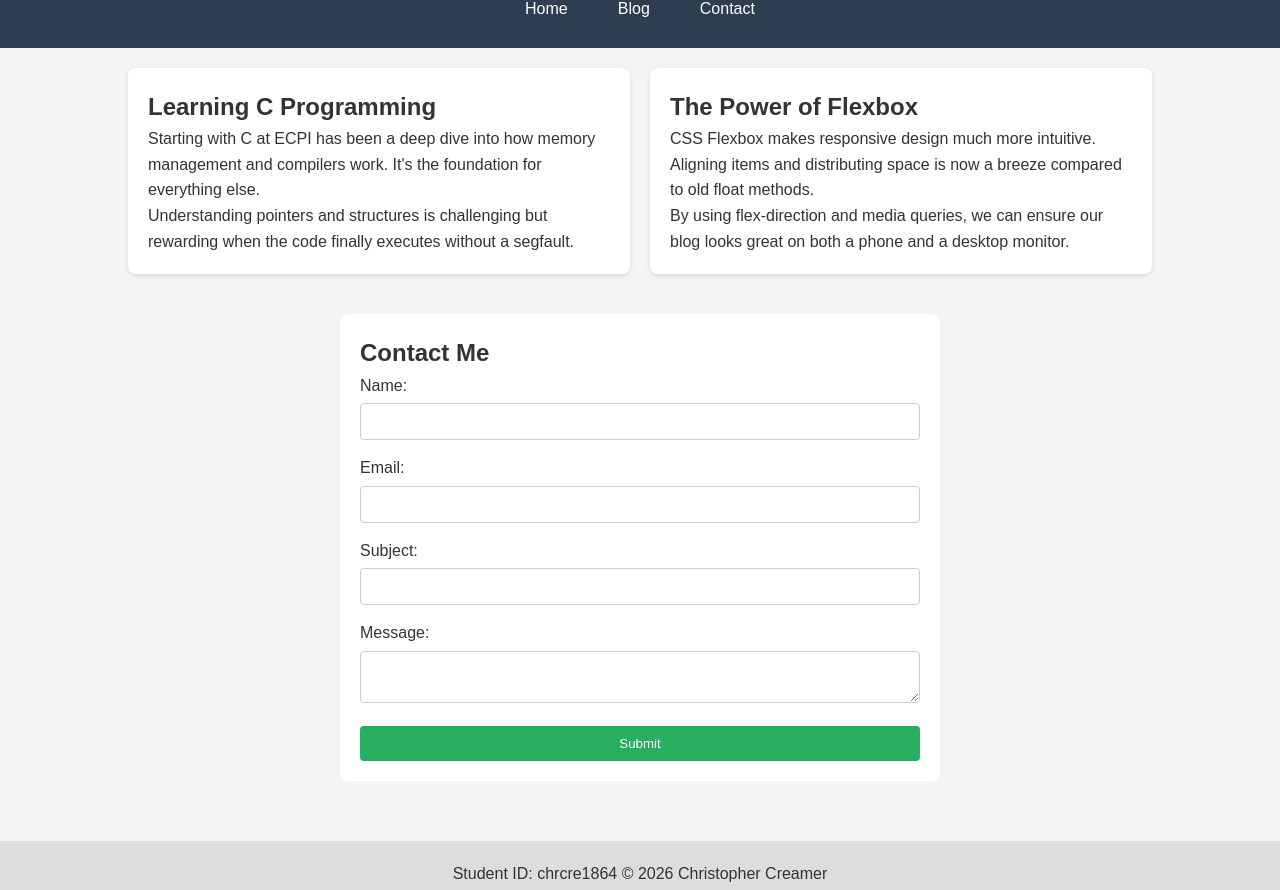
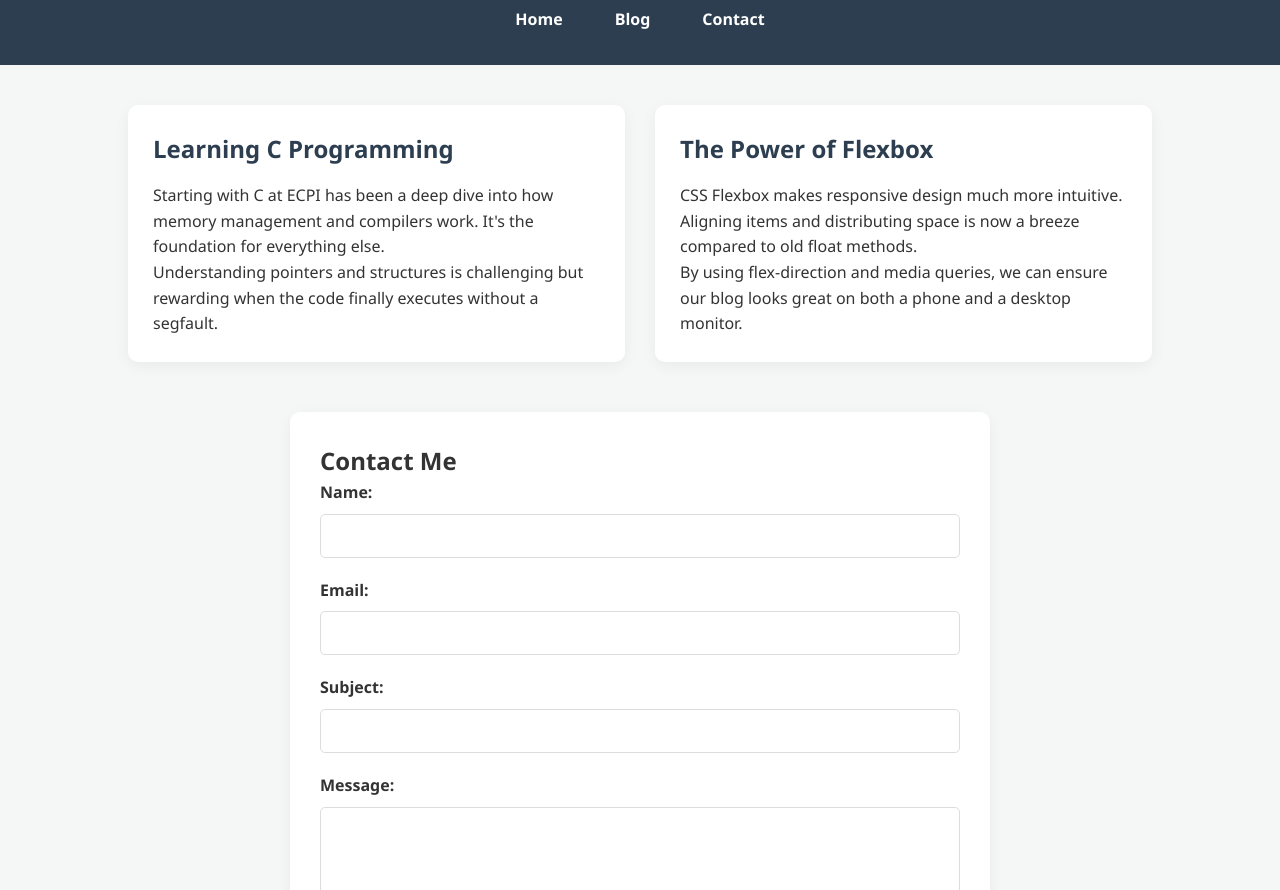
Before and after one commit to ccreamer001/blog, a plain HTML site: page index.html in a window 1280 px wide. Shown: the part 91-981 px from the top of the page. Drawn offline with Linux system fonts and the light colour scheme.

Commit message:
Update styles.css

```diff
--- a/styles.css
+++ b/styles.css
@@ -1,4 +1,4 @@
-/* General Styles */
+/* --- General Styles --- */
 * {
     box-sizing: border-box;
     margin: 0;
@@ -6,20 +6,21 @@
 }
 
 body {
-    font-family: Arial, sans-serif;
+    font-family: 'Segoe UI', Tahoma, Geneva, Verdana, sans-serif;
     line-height: 1.6;
-    background-color: #f4f4f4;
+    background-color: #f4f7f6;
     color: #333;
     display: flex;
     flex-direction: column;
     align-items: center;
 }
 
+/* --- Task 1: Header & Nav --- */
 header {
-    background: #2c3e50;
-    color: white;
+    background-color: #2c3e50;
+    color: #ffffff;
     width: 100%;
-    padding: 1rem 0;
+    padding: 2rem 0;
     text-align: center;
 }
 
@@ -27,124 +28,160 @@ nav ul {
     list-style: none;
     display: flex;
     justify-content: center;
-    padding-top: 10px;
+    gap: 20px;
+    margin-top: 15px;
 }
 
+/* Task 6: Smooth Hover Effect for Links */
 nav a {
-    color: white;
+    color: #ffffff;
     text-decoration: none;
-    padding: 10px 20px;
-    margin: 0 5px;
-    display: block;
-    transition: background-color 0.3s ease; /* Task 6: Transition */
+    font-weight: bold;
+    padding: 8px 16px;
+    transition: background-color 0.3s ease, color 0.3s ease;
 }
 
-/* Task 6: Hover effect for links */
 nav a:hover {
-    background-color: #34495e;
-    border-radius: 5px;
+    background-color: #34495e; /* Change background on hover */
+    color: #3498db;
+    border-radius: 4px;
 }
 
-/* Task 1 & 4: Layout */
-main {
-    max-width: 1200px;
-    width: 90%;
-    margin: 20px auto;
+/* --- Task 6: Keyframes Fade-In Effect --- */
+@keyframes fadeInEffect {
+    from {
+        opacity: 0;
+        transform: translateY(20px);
+    }
+    to {
+        opacity: 1;
+        transform: translateY(0);
+    }
 }
 
+/* Applying animation to the main element */
+main {
+    width: 90%;
+    max-width: 1100px;
+    margin: 40px auto;
+    animation: fadeInEffect 1.5s ease-out; /* Task 6 animation */
+}
+
+/* --- Task 4: Flexbox Layout for Articles --- */
 .articles-container {
     display: flex;
-    gap: 20px;
-    margin-bottom: 40px;
+    gap: 30px;
+    margin-bottom: 50px;
 }
 
 article {
-    background: white;
-    padding: 20px;
-    border-radius: 8px;
-    box-shadow: 0 2px 5px rgba(0,0,0,0.1);
-    flex: 1;
+    background: #fff;
+    padding: 25px;
+    border-radius: 10px;
+    box-shadow: 0 4px 15px rgba(0,0,0,0.05);
+    flex: 1; /* Ensures they take equal space side-by-side */
 }
 
-/* Task 2: Contact Form Styling */
-#contact {
+article h2 {
+    margin-bottom: 15px;
+    color: #2c3e50;
+}
+
+/* --- Task 2 & 4: Contact Form --- */
+section#contact {
     background: #fff;
-    padding: 20px;
-    border-radius: 8px;
-    width: 100%;
-    max-width: 600px;
+    padding: 30px;
+    border-radius: 10px;
+    box-shadow: 0 4px 15px rgba(0,0,0,0.05);
+    max-width: 700px;
     margin: 0 auto;
 }
 
 .form-group {
-    margin-bottom: 15px;
+    margin-bottom: 20px;
 }
 
 label {
     display: block;
-    margin-bottom: 5px;
+    margin-bottom: 8px;
+    font-weight: bold;
 }
 
+/* Task 6: Transition for form elements */
 input, textarea {
     width: 100%;
-    padding: 10px;
-    border: 1px solid #ccc;
-    border-radius: 4px;
-    transition: border-color 0.3s ease, background-color 0.3s ease; /* Task 6 */
+    padding: 12px;
+    border: 1px solid #ddd;
+    border-radius: 5px;
+    font-size: 1rem;
+    transition: border-color 0.4s ease, background-color 0.4s ease;
 }
 
-/* Task 6: Focus/Hover effect for form */
-input:focus, textarea:focus, input:hover, textarea:hover {
+/* Task 6: Change color on hover or focus */
+input:hover, textarea:hover,
+input:focus, textarea:focus {
     border-color: #3498db;
-    background-color: #f0f8ff;
+    background-color: #f0f7ff;
     outline: none;
 }
 
-button {
-    background: #27ae60;
-    color: white;
-    padding: 10px 20px;
-    border: none;
-    border-radius: 4px;
-    cursor: pointer;
-    width: 100%;
+textarea {
+    height: 120px;
+    resize: vertical;
 }
 
-/* Task 6: Keyframe Animation */
-@keyframes fadeInEffect {
-    from { opacity: 0; transform: translateY(10px); }
-    to { opacity: 1; transform: translateY(0); }
+button[type="submit"] {
+    background-color: #27ae60;
+    color: white;
+    padding: 12px 25px;
+    border: none;
+    border-radius: 5px;
+    cursor: pointer;
+    font-size: 1rem;
+    width: 100%;
+    transition: background-color 0.3s ease;
 }
 
-.fade-in {
-    animation: fadeInEffect 1.5s ease-in-out;
+button[type="submit"]:hover {
+    background-color: #219150;
 }
 
+/* --- Task 1: Footer --- */
 footer {
-    margin-top: 40px;
-    padding: 20px;
+    width: 100%;
     text-align: center;
-    width: 100%;
-    background: #ddd;
+    padding: 30px;
+    background-color: #ecf0f1;
+    margin-top: 50px;
+    color: #7f8c8d;
 }
 
-/* Task 5: Media Queries */
+/* --- Task 5: Media Queries --- */
 
-/* Phones (Max 767px) */
+/* 1. Phones (max-width: 767px) */
 @media (max-width: 767px) {
     .articles-container {
-        flex-direction: column; /* Stack vertically */
+        flex-direction: column; /* Task 4: Stack vertically */
+    }
+
+    header h1 {
+        font-size: 1.5rem;
     }
 }
 
-/* Tablets (768px - 1024px) */
+/* 2. Tablets (min-width: 768px and max-width: 1024px) */
 @media (min-width: 768px) and (max-width: 1024px) {
     .articles-container {
-        flex-direction: row; /* Side by side */
+        flex-direction: row;
+        gap: 15px;
+    }
+
+    main {
+        width: 95%;
     }
 }
 
-/* Desktops (1025px and up) */
+/* 3. Desktops (min-width: 1025px) */
 @media (min-width: 1025px) {
     main {
         width: 80%;
```
